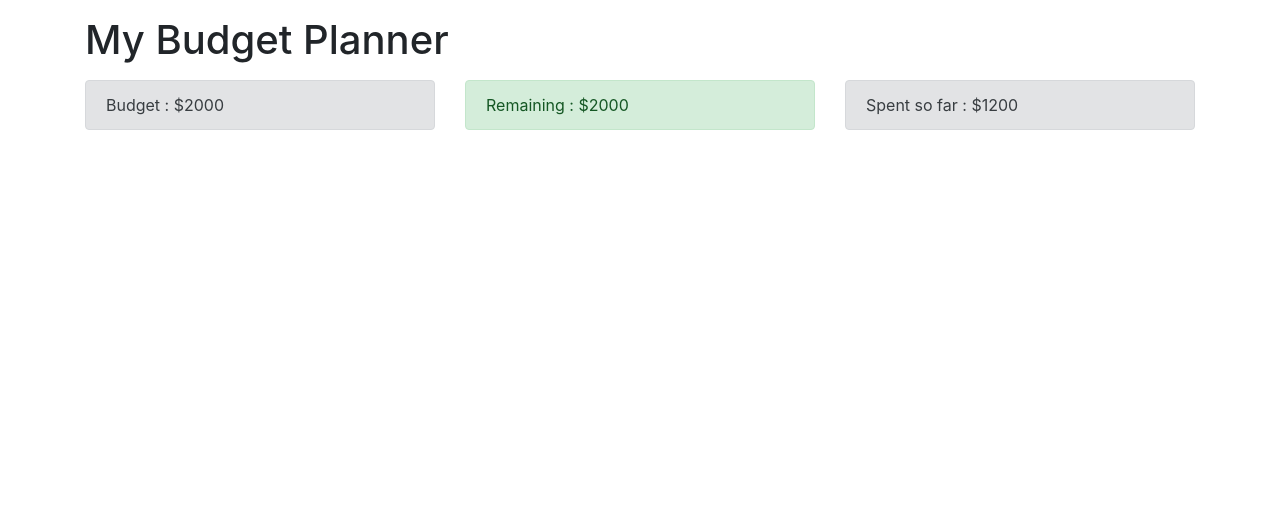
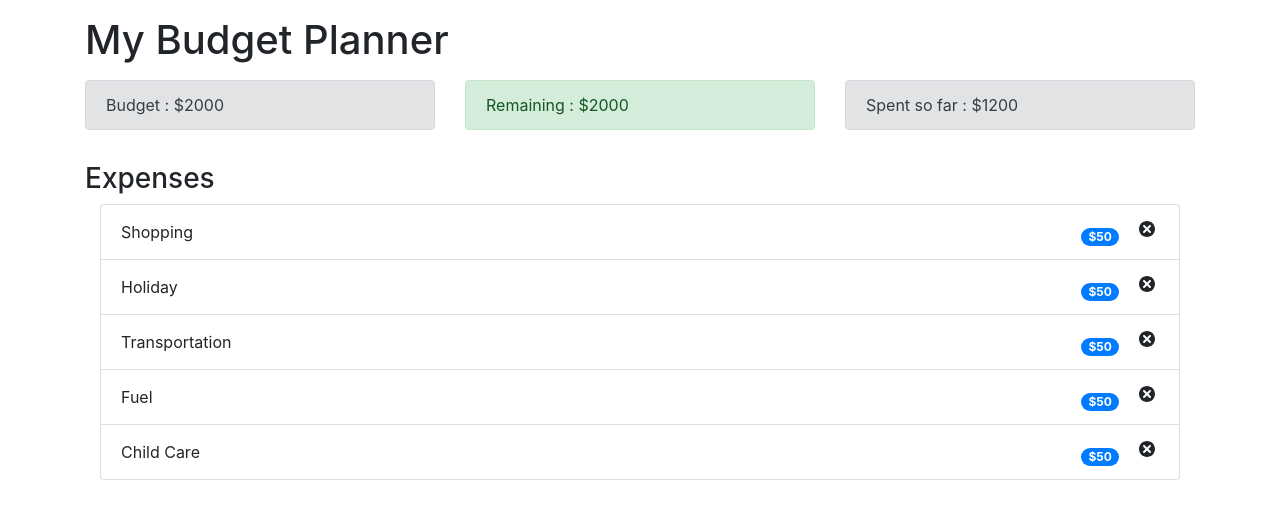
Before and after one commit to giwangdk/react-budget-app, a React (Create React App) app: page / in a window 1280 px wide. Shown: the top 516 px of the page. Built offline with nearby package versions, Linux system fonts and the light colour scheme.

Commit message:
create ui components of expense

```diff
--- a/package.json
+++ b/package.json
@@ -9,6 +9,7 @@
     "bootstrap": "^4.0.0",
     "react": "^17.0.2",
     "react-dom": "^17.0.2",
+    "react-icons": "^4.3.1",
     "react-scripts": "4.0.3",
     "web-vitals": "^1.1.2"
   },
--- a/src/App.js
+++ b/src/App.js
@@ -3,6 +3,7 @@ import 'bootstrap/dist/css/bootstrap.min.css';
 import Budget from './components/Budget';
 import Remaining from './components/Remaining';
 import ExpenseTotal from './components/ExpenseTotal';
+import ExpenseList from './components/ExpenseList';
 
 const App = () => {
   return (
@@ -19,6 +20,13 @@ const App = () => {
           <ExpenseTotal/>
         </div>
       </div>
+
+      <h3 className="mt-3">Expenses</h3>
+          <div className="row-mt-3">
+        <div className="col-sm">
+        <ExpenseList/>
+            </div>
+          </div>
     </div>
    );
 }
--- /dev/null
+++ b/src/components/ExpenseItem.js
@@ -0,0 +1,19 @@
+import React from 'react'
+import { TiDelete } from 'react-icons/ti';
+
+const ExpenseItem = ({name, cost}) => {
+    return (
+        <li className="list-group-item d-flex flex-direction-row justify-content-between align-items-center">
+            {name}
+            <div>
+            <span className="badge badge-primary badge-pill mr-3">
+                ${cost}
+            </span>
+
+                <TiDelete size="1.5em"/>
+            </div>
+        </li>
+     );
+}
+
+export default ExpenseItem;
--- /dev/null
+++ b/src/components/ExpenseList.js
@@ -0,0 +1,21 @@
+import React from 'react';
+import ExpenseItem from './ExpenseItem';
+
+const ExpenseList = () => {
+    const expenses = [
+        {id:1231232, name:'Shopping', cost:50},
+        {id:1231232, name:'Holiday', cost:50},
+        {id:1231232, name:'Transportation', cost:50},
+        {id:1231232, name:'Fuel', cost:50},
+        {id:1231232, name:'Child Care', cost:50},
+    ]
+    return (
+        <ul className="list-group">
+            {expenses.map((expense)=>(
+                <ExpenseItem id={expense.id} name={expense.name} cost={expense.cost}/>
+            ))}
+        </ul>
+     );
+}
+
+export default ExpenseList;
```
Also changed, not shown: 1 other file (tests, documents, lock files or other folders).
